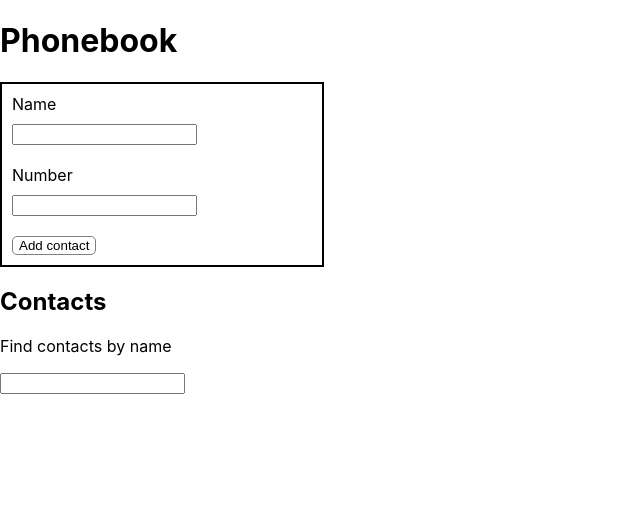
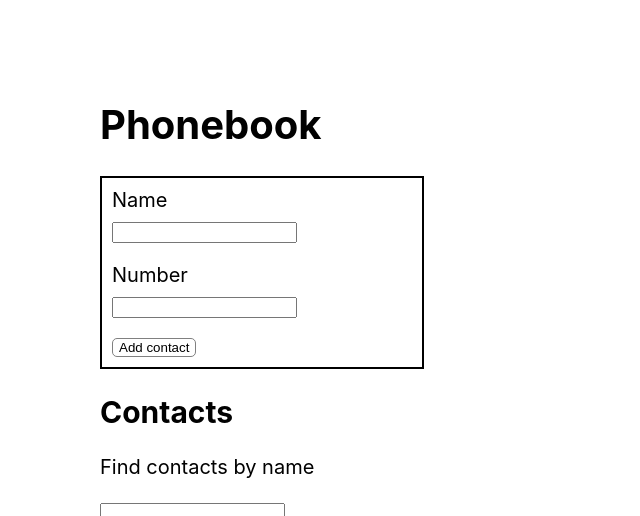
Before and after one commit to KarolTrombala/goit-react-hw-06-phonebook, a React (Create React App) app: page / in a window 1280 px wide. Shown: the top 516 px of the page, without its empty margins (0-640 px from the left). Built offline with nearby package versions, Linux system fonts and the light colour scheme.

Commit message:
final update

```diff
--- a/src/components/App.jsx
+++ b/src/components/App.jsx
@@ -1,19 +1,27 @@
 import React from 'react'
-
 import { ContactForm } from './ContactForm/ContactForm'
 import { ContactList } from './ContactList/ContactList'
 import { Filter } from './Filter/Filter'
 
 export const App = () => {
   return (
-    <div className="container">
+    <div
+      style={{
+        marginTop: 100,
+        marginLeft: 100,
+        height: '100vh',
+        justifyContent: 'center',
+        alignItems: 'center',
+        fontSize: 20,
+        color: '#010101',
+      }}
+    >
       <h1>Phonebook</h1>
 
       <ContactForm />
-
       <h2>Contacts</h2>
       <Filter />
       <ContactList />
     </div>
-  )
+  );
 };
```
